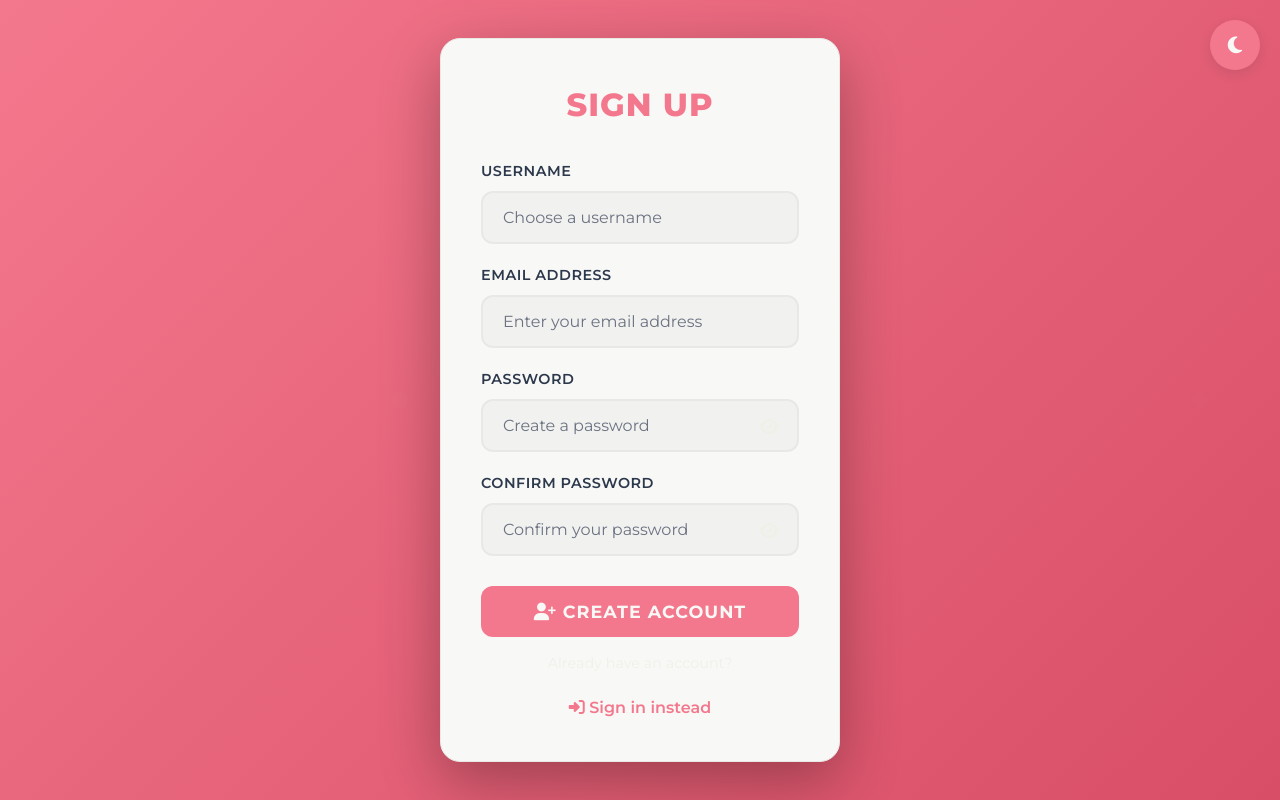
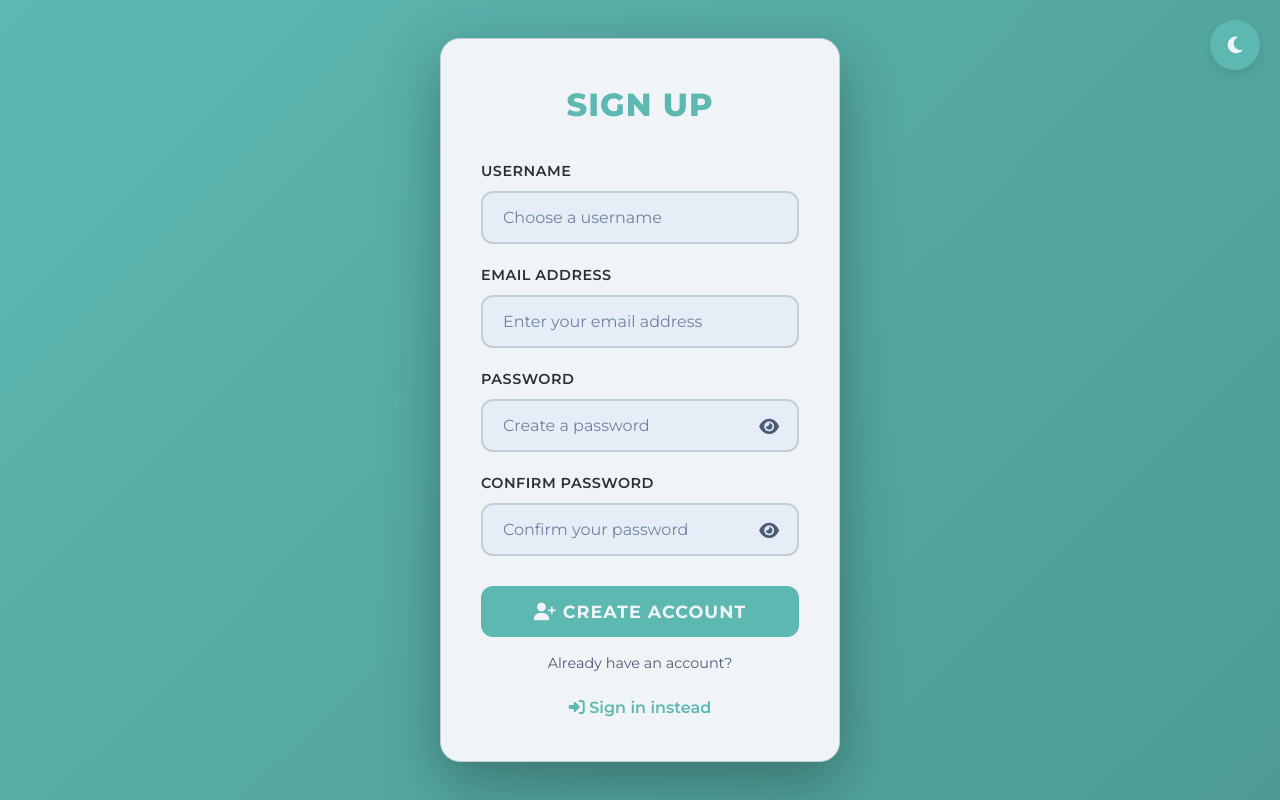
Before and after one commit to ailadonayre/Donayre-CV, a PHP site: page /Donayre-CV/signup.php in a window 1280 px wide. Run offline with PHP 8.4, Linux system fonts and the light colour scheme; some libraries are stand-ins or nearby versions.

Commit message:
Fix: CSS styling

```diff
--- a/css/resume.css
+++ b/css/resume.css
@@ -179,7 +179,7 @@
 
 .alert-error {
     background: rgba(239, 35, 60, 0.1);
-    color: var(--accent-color);
+    color: var(--text-primary);
     border: 2px solid rgba(239, 35, 60, 0.3);
 }
 
@@ -258,7 +258,7 @@
 
 .form-input:valid:not(:placeholder-shown),
 .form-textarea:valid:not(:placeholder-shown) {
-    border-color: #27ae60;
+    border-color: #5db8b1;
 }
 
 /* Dark mode adjustments */
--- a/css/style.css
+++ b/css/style.css
@@ -1,33 +1,33 @@
 @import url('https://fonts.googleapis.com/css2?family=Montserrat:wght@300;400;500;600;700;800&display=swap');
 
 :root {
-    --primary-color: #2c384b;
-    --secondary-color: #f0f0e9;
-    --accent-color: #f4788d;
-    --accent-hover: #d84e66;
-    --white: #f8f8f6;
-    --light-gray: #f1f1f0;
-    --border-gray: #e8e8e5;
+    --primary-color: #273137;
+    --secondary-color: #e4ebf1;
+    --accent-color: #5db8b1;
+    --accent-hover: #4d9b94;
+    --white: #f1f4f6;
+    --light-gray: #e7edf6;
+    --border-gray: #c3cfd8;
     --text-light: #4c5d79;
 
     --bg-primary: var(--white);
     --bg-secondary: var(--light-gray);
     --text-primary: var(--primary-color);
-    --text-secondary: var(--secondary-color);
-    --text-muted: #6b7280;
+    --text-secondary: var(--text-light);
+    --text-muted: #6f82a2;
     --border-color: var(--border-gray);
     --shadow-light: rgba(43, 45, 66, 0.08);
     --shadow-medium: rgba(43, 45, 66, 0.12);
     --shadow-heavy: rgba(43, 45, 66, 0.18);
-    --scrollbar-color: #f0f0e9;
+    --scrollbar-color: #e4ebf1;
 }
 [data-theme="dark"] {
-    --bg-primary: #202b3b;
-    --bg-secondary: #2c384b;
+    --bg-primary: #273137;
+    --bg-secondary: #28384f;
     --text-primary: var(--white);
     --text-secondary: var(--white);
     --text-muted: var(--white);
-    --border-color: #4c5d79;
+    --border-color: #4f698d;
     --shadow-light: rgba(237, 242, 244, 0.05);
     --shadow-medium: rgba(237, 242, 244, 0.08);
     --shadow-heavy: rgba(237, 242, 244, 0.12);
@@ -550,7 +550,7 @@ label, legend, fieldset {
 }
 
 .timeline-subtitle {
-    color: var(--text-light);
+    color: var(--accent-color);
     font-weight: 600;
     font-size: 0.9rem;
     text-transform: uppercase;
@@ -639,7 +639,7 @@ label, legend, fieldset {
 }
 
 .experience-company {
-    color: var(--text-secondary);
+    color: var(--accent-color);
     font-weight: 600;
     font-size: 0.9rem;
     margin-bottom: 10px;
@@ -1160,13 +1160,13 @@ label, legend, fieldset {
     }
 
     .highlight-item i {
-        color: #f4788d !important;
+        color: #5db8b1 !important;
         -webkit-print-color-adjust: exact;
         print-color-adjust: exact;
     }
 
     .skill-tag {
-        background: #f4788d !important;
+        background: #5db8b1 !important;
         color: white !important;
         -webkit-print-color-adjust: exact;
         print-color-adjust: exact;
--- a/edit_resume.php
+++ b/edit_resume.php
@@ -290,8 +290,8 @@ function a($v){ return htmlspecialchars($v ?? '', ENT_QUOTES, 'UTF-8'); }
     <link rel="stylesheet" href="https://cdnjs.cloudflare.com/ajax/libs/font-awesome/6.5.1/css/all.min.css">
     <style>
         .repeater-item { background: var(--bg-secondary); padding: 20px; border-radius: 12px; margin-bottom: 15px; border: 1px solid var(--border-color); }
-        .btn-remove { background: #f4788d; color: white; border: none; padding: 8px 16px; border-radius: 6px; cursor: pointer; font-weight: 600; transition: all 0.3s; }
-        .btn-remove:hover { background: #d84e66; }
+        .btn-remove { background: #5db8b1; color: white; border: none; padding: 8px 16px; border-radius: 6px; cursor: pointer; font-weight: 600; transition: all 0.3s; }
+        .btn-remove:hover { background: #4d9b94; }
         .btn-add { background: var(--accent-color); color: white; border: none; padding: 10px 20px; border-radius: 8px; cursor: pointer; font-weight: 600; margin-top: 10px; transition: all 0.3s; }
         .btn-add:hover { background: var(--accent-hover); }
         .trait-selector { display: flex; flex-wrap: wrap; gap: 10px; margin-top: 10px; }
--- a/js/script.js
+++ b/js/script.js
@@ -154,14 +154,14 @@ function enhanceTimeline() {
             const marker = c.parentElement.querySelector('.timeline-marker');
             if (marker) {
                 marker.style.transform = 'scale(1.2)';
-                marker.style.background = '#d84e66';
+                marker.style.background = '#58a49d';
             }
         });
         c.addEventListener('mouseleave', () => {
             const marker = c.parentElement.querySelector('.timeline-marker');
             if (marker) {
                 marker.style.transform = 'scale(1)';
-                marker.style.background = '#f4788d';
+                marker.style.background = '#5db8b1';
             }
         });
     });
@@ -262,8 +262,8 @@ function showTooltip(message, duration = 2000) {
         top: 20px;
         left: 50%;
         transform: translateX(-50%);
-        background: #2c384b;
-        color: #f8f8f6;
+        background: #28384f;
+        color: #f1f4f6;
         padding: 12px 24px;
         border-radius: 25px;
         font-size: 0.9rem;
@@ -274,7 +274,7 @@ function showTooltip(message, duration = 2000) {
         max-width: 300px;
         text-align: center;
         white-space: pre-line;
-        border: 1px solid #f4788d;
+        border: 1px solid #5db8b1;
     `;
 
     document.body.appendChild(tip);
@@ -289,7 +289,7 @@ function addAccessibilityFeatures() {
         'button, [href], input, select, textarea, [tabindex]:not([tabindex="-1"])'
     ).forEach(el => {
         el.addEventListener('focus', () => {
-            el.style.outline = '3px solid #f4788d';
+            el.style.outline = '3px solid #5db8b1';
             el.style.outlineOffset = '2px';
         });
         el.addEventListener('blur', () => el.style.outline = 'none');
```
